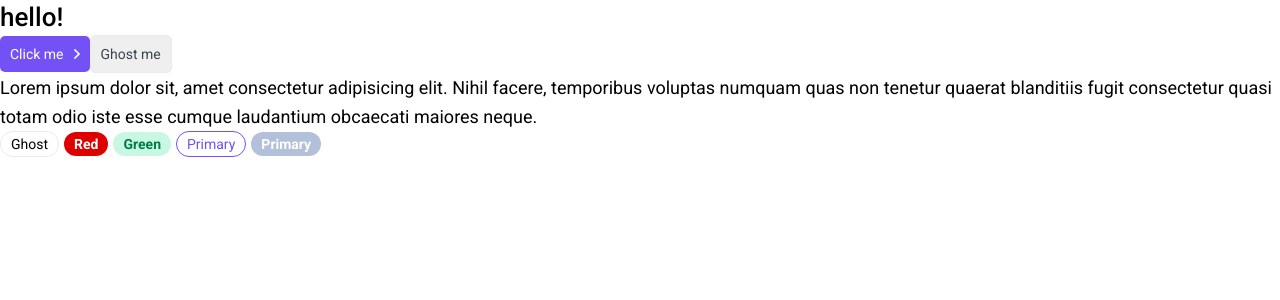
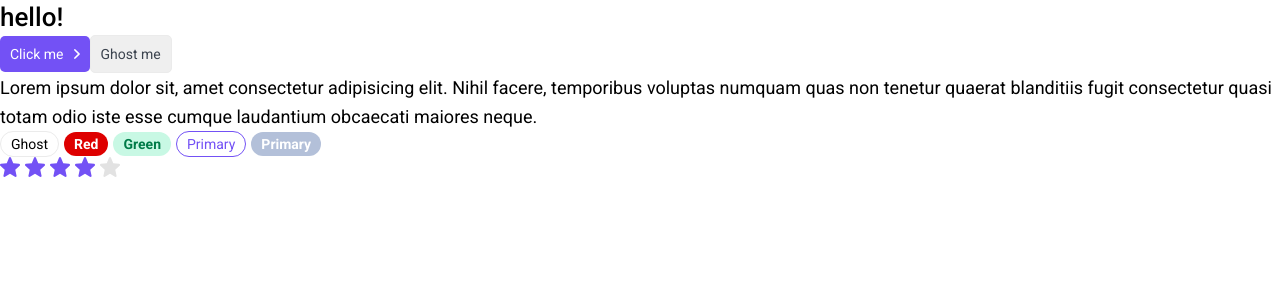
Before and after one commit to wxwxwxwxwxwxwxwx/Rating-App, a Next.js app: page / in a window 1280 px wide. Shown: the top 300 px of the page. Built offline with nearby package versions, Linux system fonts and the light colour scheme.

Commit message:
add rating component

```diff
--- /dev/null
+++ b/components/Rating/Rating.module.css
@@ -0,0 +1,7 @@
+.filled {
+  fill: var(--primary);
+}
+
+.star {
+  margin-right: 5px;
+}
--- /dev/null
+++ b/components/Rating/Rating.tsx
@@ -0,0 +1,43 @@
+import { useEffect, useState } from "react";
+import classNames from "classnames";
+
+import { IRatingProps } from "./Rating.props";
+import styles from "./Rating.module.css";
+
+import StarIcon from "./star.svg";
+
+export const Rating = ({
+  isEditable = false,
+  rating,
+  setRating,
+  ...props
+}: IRatingProps) => {
+  const [ratingArray, setRatingArray] = useState<JSX.Element[]>(
+    new Array(5).fill(<></>)
+  );
+
+  const constructRating = (currentRating: number) => {
+    const updatedArray = ratingArray.map((item: JSX.Element, i: number) => {
+      return (
+        <StarIcon
+          className={classNames(styles.star, {
+            [styles.filled]: i < currentRating,
+          })}
+        />
+      );
+    });
+    setRatingArray(updatedArray);
+  };
+
+  useEffect(() => {
+    constructRating(rating);
+  }, [rating]);
+
+  return (
+    <div {...props}>
+      {ratingArray.map((item, i) => (
+        <span key={i}>{item}</span>
+      ))}
+    </div>
+  );
+};
--- a/components/index.ts
+++ b/components/index.ts
@@ -2,3 +2,4 @@ export * from "./Htag/Htag";
 export * from "./Button/Button";
 export * from "./Paragraph/Paragraph";
 export * from "./Tag/Tag";
+export * from "./Rating/Rating";
--- a/package.json
+++ b/package.json
@@ -26,6 +26,7 @@
     "@svgr/webpack": "^5.5.0",
     "@typescript-eslint/eslint-plugin": "^5.53.0",
     "@typescript-eslint/parser": "^5.53.0",
-    "eslint": "^8.34.0"
+    "eslint": "^8.34.0",
+    "eslint-plugin-react-hooks": "^4.6.0"
   }
 }
--- a/pages/index.tsx
+++ b/pages/index.tsx
@@ -1,4 +1,4 @@
-import { Htag, Button, Paragraph, Tag } from "@/components";
+import { Htag, Button, Paragraph, Tag, Rating } from "@/components";
 import { Inter } from "@next/font/google";
 
 const inter = Inter({ subsets: ["latin"] });
@@ -30,6 +30,7 @@ export default function Home(): JSX.Element {
       <Tag size="medium" color="gray">
         Primary
       </Tag>
+      <Rating rating={4} />
     </>
   );
 }
```
Also changed, not shown: components/Rating/Rating.props.ts (added, +9 -0 lines), .eslintrc.json, components/Rating/star.svg (added), 1 other file (tests, documents, lock files or other folders).
